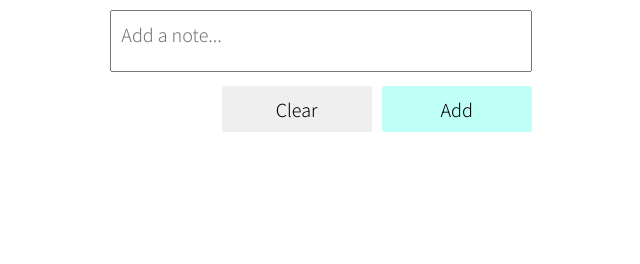
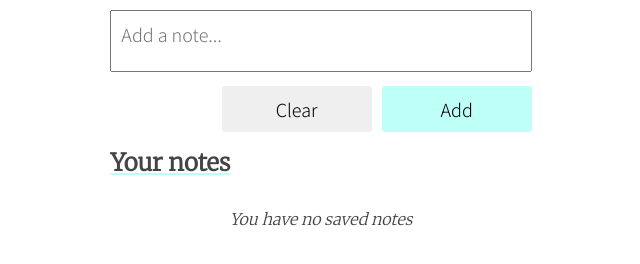
Before and after one commit to ryanarnold/js-notes, a website: page public/index.html in a window 1280 px wide. Shown: the part 122-386 px from the top of the page, without its empty margins (319-959 px from the left). Drawn offline with Linux system fonts and the light colour scheme.

Commit message:
Add 'empty notes' message prompt

```diff
--- a/public/css/index.css
+++ b/public/css/index.css
@@ -5,6 +5,27 @@ h1 {
   font-size: 48px;
   text-decoration: underline;
   text-decoration-color: #BEFFF8
+}
+
+h3 {
+  margin-top: 0px;
+  margin-bottom: 0px;
+
+  font-family: 'Merriweather', serif;
+  font-size: 24px;
+  text-decoration: underline;
+  text-decoration-color: #BEFFF8;
+
+  color: #444444;
+}
+
+#emptyNotes {
+  font-family: 'Merriweather', serif;
+  font-size: 16px;
+  font-style: italic;
+  text-align: center;
+
+  color: #444444;
 }
 
 .container {
--- a/public/index.html
+++ b/public/index.html
@@ -20,9 +20,18 @@
     <div class="col-main">
       <h1>JSNotes</h1>
       <textarea name="note-add" id="noteAdd" placeholder="Add a note..."></textarea>
-      <button class="btn" id="btnAdd">Add</button>
-      <button class="btn" id="btnClear">Clear</button>
+      <div>
+        <button class="btn" id="btnAdd">Add</button>
+        <button class="btn" id="btnClear">Clear</button>
+      </div>
     </div>
+    <div class="col-main subheading">
+      <h3>Your notes</h3>
+    </div>
+    <div class="col-main">
+      <p id="emptyNotes">You have no saved notes</p>
+    </div>
+
   </div>
 
   <!-- Scripts -->
--- a/public/js/notes.js
+++ b/public/js/notes.js
@@ -27,6 +27,7 @@ const elemNoteAdd = document.getElementById('noteAdd');
 const buttonAdd = document.getElementById('btnAdd');
 const buttonClear = document.getElementById('btnClear');
 let elemNotes = document.querySelectorAll('.note');
+let elemEmptyNotes = document.getElementById('emptyNotes');
 
 /********************* Functions *********************/
 
@@ -35,6 +36,7 @@ function deleteNote(noteIdToDelete) {
   let notes = JSON.parse(localStorage.getItem('notes'));
   notes = notes.filter(note => note.id != noteIdToDelete);
   localStorage.setItem('notes', JSON.stringify(notes));
+  loadSavedNotes();
 }
 
 function bindNoteEvents() {
@@ -52,7 +54,6 @@ function bindNoteEvents() {
     buttonDelete.addEventListener('click', (event) => {
       event.preventDefault();
       deleteNote(elem.noteId);
-      elem.remove();
     });
   });
 }
@@ -90,12 +91,13 @@ function createNote() {
 function loadSavedNotes() {
   const notes = JSON.parse(localStorage.getItem('notes'));
 
-  if (notes) {
-    // Clear notes list display
-    document.querySelectorAll('.note').forEach(e => e.remove());
+  let elemTop = document.querySelector('.subheading');
 
-    let elemTop = document.querySelector('.col-main');
+  // Clear notes list display
+  document.querySelectorAll('.note').forEach(e => e.remove());
 
+  if (notes && notes.length != 0) {
+    elemEmptyNotes.hidden = true;
     for (const note of notes) {
       note.textHTML = note.text.replace(/\r\n|\r|\n/gi, '<br>');
 
@@ -106,6 +108,8 @@ function loadSavedNotes() {
 
       elemTop.after(elemNote);
     }
+  } else {
+    elemEmptyNotes.hidden = false;
   }
 
   elemNotes = document.querySelectorAll('.note');
```
